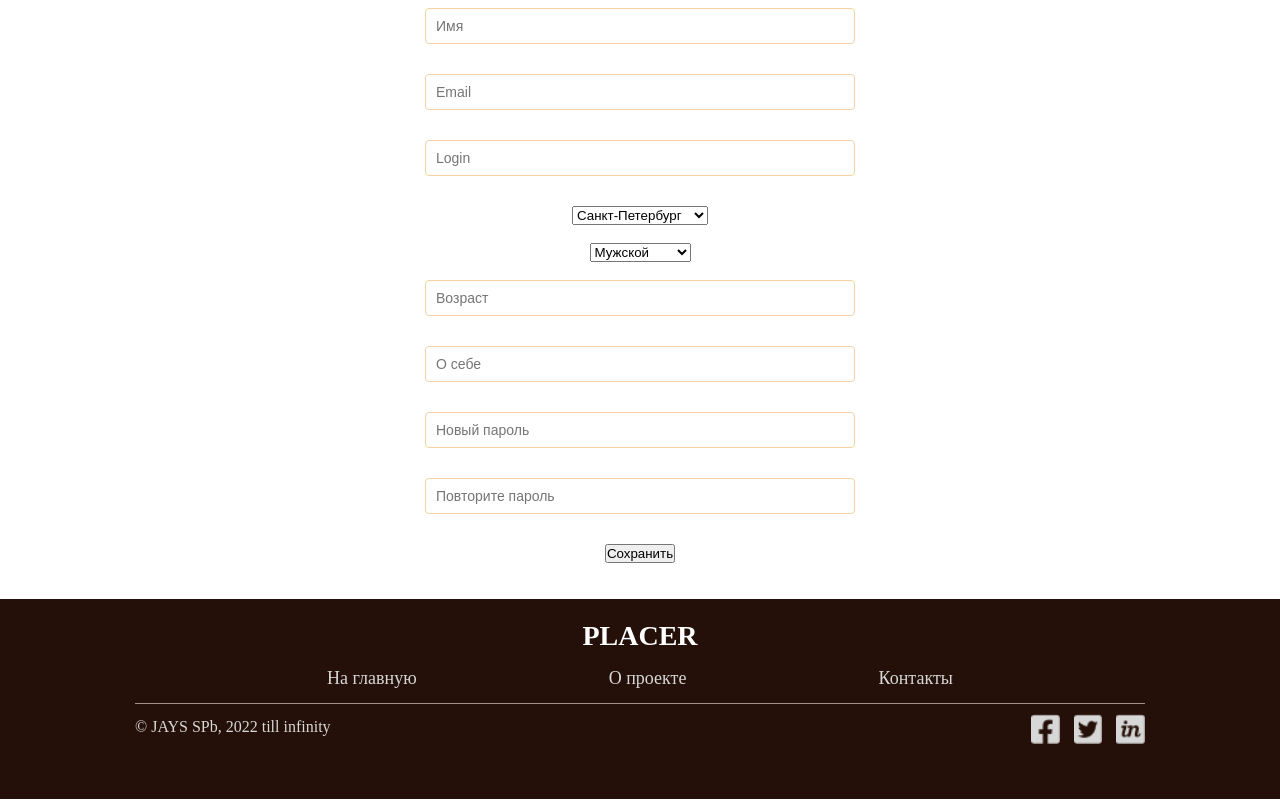
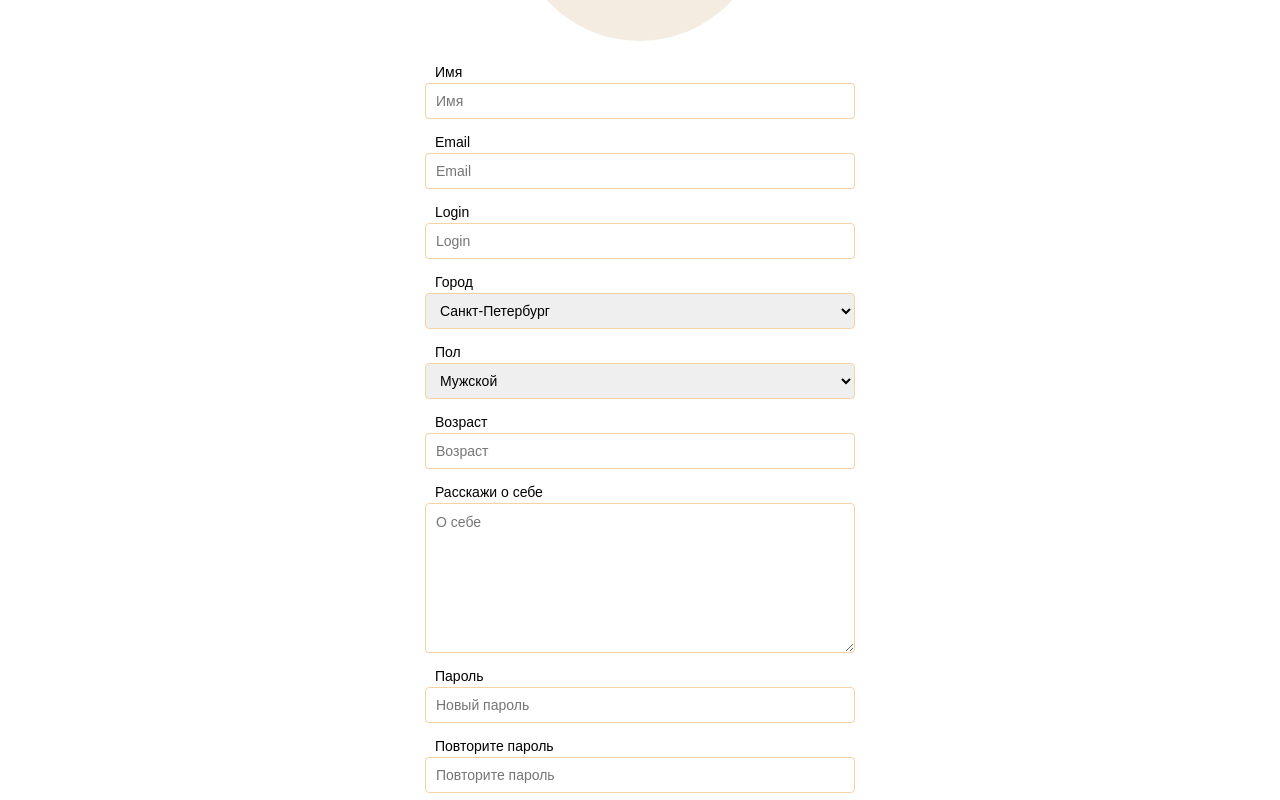
Before and after one commit to Daniileq/Placer, a React (Create React App) app in the folder client-react/: page /settings in a window 1280 px wide. Shown: the part 480-1280 px from the top of the page. Built offline with nearby package versions, Linux system fonts and the light colour scheme; no server answers.

Commit message:
add styles for userSettings form

```diff
--- a/client-react/src/features/UserSettingsPage/UserSettingsPage.css
+++ b/client-react/src/features/UserSettingsPage/UserSettingsPage.css
@@ -1,11 +1,3 @@
-.userSettingsForm {
-    display: flex;
-    flex-direction: column;
-    /* justify-content: center; */
-    align-items: center;
-    width: 50wv;
-}
-
 .photoInput {
   opacity: 0;
   height: 0;
@@ -17,7 +9,6 @@
 }
 
 .user_photo {
-    margin-top: 54px;
   margin-left: 54px;
   margin-right: 55px;
   margin-bottom: 16px;
@@ -25,3 +16,67 @@
   height: 251px;
   border-radius: 50%;
 }
+
+.user_settings_form {
+  display: flex;
+  flex-direction: column;
+  align-items: center;
+  min-width: 500px;
+  min-height: 1300px;
+  background: #ffffff;
+  border-radius: 8px;
+  margin: auto;
+  margin-top: 100px;
+  width: 100px;
+}
+
+.user_settings_form input, select, textarea {
+  border: 1px solid #f4d3a1;
+  border-radius: 4px;
+  font-size: 14px;
+  width: 430px;
+  height: 36px;
+  margin-bottom: 12px;
+  padding-left: 10px;
+  font-family: "Montserrat", sans-serif;
+  outline: none;
+  transition: 0.2s;
+}
+
+.user_settings_form input:hover,
+.user_settings_form input:focus,
+.user_settings_form input:hover,
+.user_settings_form input:focus
+.user_settings_form textarea:hover,
+.user_settings_form textarea:focus {
+  border: solid 1px #ffb84e;
+}
+
+.user_settings_btn {
+  background: #ff733b;
+  border-radius: 4px;
+  width: 200px;
+  height: 56px;
+  border: none;
+  font-family: "Montserrat", sans-serif;
+  font-size: 18px;
+  color: #ffffff;
+  margin-top: 40px;
+}
+
+.user_settings_form label {
+  font-size: 14px;
+  font-family: "Nunito", sans-serif;
+  width: 410px;
+  text-align: left;
+  margin: 3px;
+}
+
+.about_input {
+  height: 100px;
+}
+
+.user_settings_form textarea {
+  height: 150px;
+  padding: 10px;
+}
--- a/client-react/src/features/UserSettingsPage/UserSettingsPage.jsx
+++ b/client-react/src/features/UserSettingsPage/UserSettingsPage.jsx
@@ -25,17 +25,15 @@ function UserSettingsPage() {
       password: event.target.password.value,
       repeatPass: event.target.repeatPass.value,
     };
+    console.log(data);
     dispatch(changeUser(data));
   }
 
   return (
         <>
       <div>
-        <h2>Настройки пользователя</h2>
-        <br />
-        <br />
-
-        <form onSubmit={settingsSubmit} className="userSettingsForm">
+        <form onSubmit={settingsSubmit} className="user_settings_form">
+          <h4>Настройки пользователя</h4>
 
           <div className='avatar'>
             {
@@ -57,21 +55,26 @@ function UserSettingsPage() {
           <br />
           <button type="submit" onClick={handleUpload}>Сохранить</button> */}
 
-          <input type="text" name="displayName" placeholder="Имя" defaultValue={user.displayName} required />
-          <br />
+          <label htmlFor="nameInput">Имя</label>
+          <input type="text" name="displayName" id='nameInput' placeholder="Имя" defaultValue={user.displayName} required />
+
+          <label htmlFor="emailInput" >Email</label>
           <input
             type="email"
             name="email"
+            id='emailInput'
             placeholder="Email"
             pattern="^\S+@\S+\.\S+$"
             title='Почта должна быть указана в формате email@mail.com'
             defaultValue={user.email}
             required
           />
-          <br />
-          <input type="text" name="login" placeholder="Login" defaultValue={user.login} required />
-          <br />
-          <select name="city" defaultValue={user.city}>
+
+          <label htmlFor="loginInput">Login</label>
+          <input type="text" name="login" id='loginInput' placeholder="Login" defaultValue={user.login} required />
+
+          <label htmlFor="cityInput">Город</label>
+          <select name="city" id='cityInput' defaultValue={user.city}>
             <option>Санкт-Петербург</option>
             <option>Москва</option>
             <option>Казань</option>
@@ -80,36 +83,42 @@ function UserSettingsPage() {
             <option>Калининград</option>
             <option>Великий Новгород</option>
           </select>
-          <br />
-          <select name="sex" defaultValue={user.sex}>
+
+          <label htmlFor="sexInput">Пол</label>
+          <select name="sex" id='sexInput' defaultValue={user.sex}>
             <option>Мужской</option>
             <option>Женский</option>
             <option>Небинарный</option>
           </select>
-          <br />
-          <input type="number" name="age" placeholder="Возраст" defaultValue={user.age} />
-          <br />
-          <input type="text" name="about" placeholder="О себе" defaultValue={user.about} />
-          <br />
+
+          <label htmlFor="aboutInput">Возраст</label>
+          <input type="number" name="age" id='aboutInput' placeholder="Возраст" defaultValue={user.age} />
+
+          <label htmlFor="aboutInput">Расскажи о себе</label>
+          <textarea type="text" name="about" id='aboutInput' className='about_input' placeholder="О себе" defaultValue={user.about} />
+
+          <label htmlFor="passwordInput">Пароль</label>
           <input
             type="password"
             name="password"
+            id='passwordInput'
             placeholder="Новый пароль"
             pattern="(?=.*\d)(?=.*[a-z])(?=.*[A-Z]).{8,}"
             title="Пароль должен быть не менее 8 символов, а также содержать не менее одной цифры, одной прописной и строчной буквы"
           />
-          <br />
+
+          <label htmlFor="repeatPassInput">Повторите пароль</label>
           <input
             type="password"
             name="repeatPass"
+            id='repeatPassInput'
             placeholder="Повторите пароль"
           />
           { helpMessage && <div className="helpText">{helpMessage}</div>}
-          <br />
-          <button type='submit'>Сохранить</button>
+
+          <button className='user_settings_btn' type='submit'>Сохранить</button>
         </form>
-        <br />
-        <br />
+
       </div>
     </>
   );
```
Lines whose indentation alone changed are shown as unchanged.
